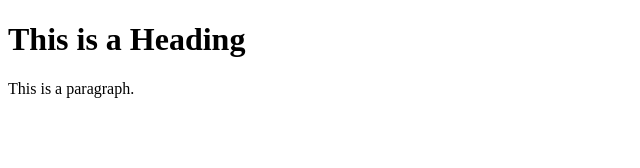
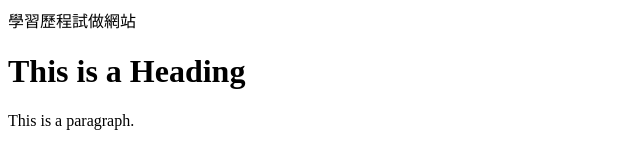
Before and after one commit to EdwardChen1111/webtest, a plain HTML site: page index.html in a window 1280 px wide. Shown: the whole page, without its empty margins (0-640 px from the left). Drawn offline with Linux system fonts and the light colour scheme.

Commit message:
header test

```diff
--- a/index.html
+++ b/index.html
@@ -2,9 +2,14 @@
 <html>
   <head>
     <title>Webtest</title>
+    <meta charset="utf-8">
+    <meta name="viewport" content="width=device-width, user-scalable=no, initial-scale=1.0">
   </head>
   <body>
-    <h1>This is a Heading</h1>
-    <p>This is a paragraph.</p>
+    <header>學習歷程試做網站</header>
+    <main>
+      <h1>This is a Heading</h1>
+      <p>This is a paragraph.</p>
+    </main>
   </body>
 </html>
```
